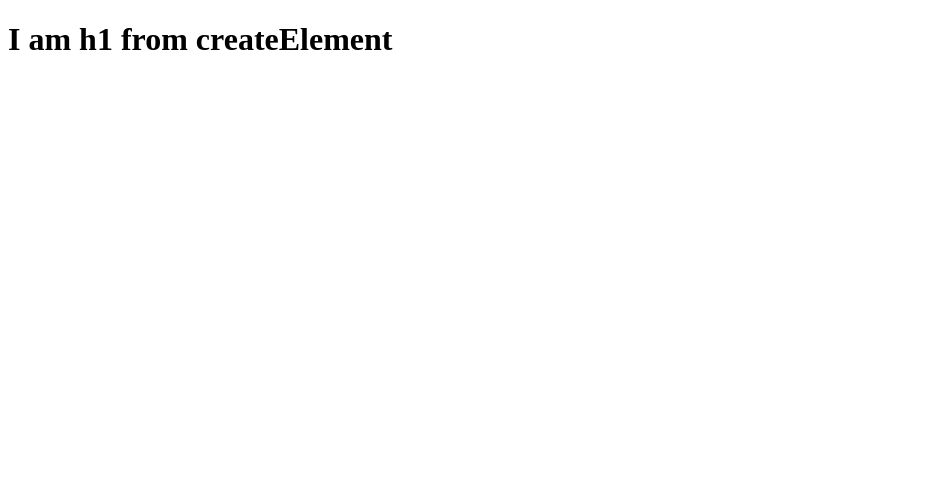
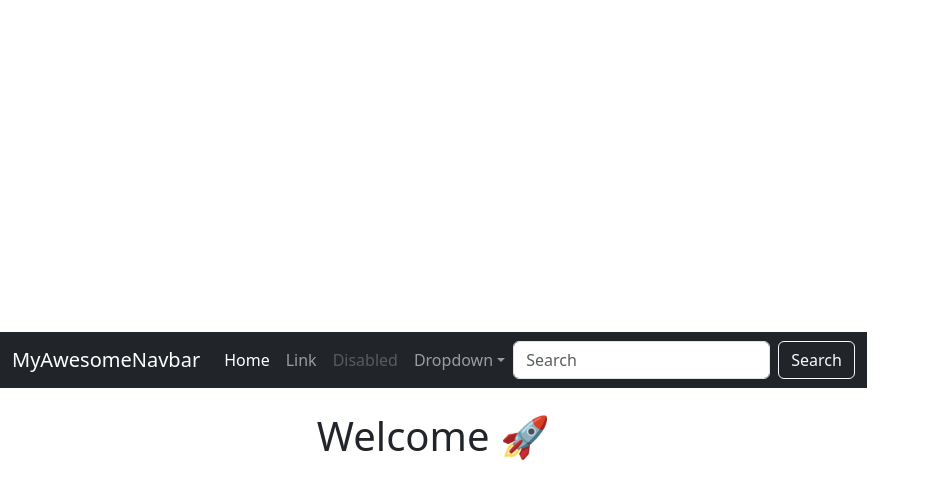
Before and after one commit to AbdurRehmanQayyum/React-Practice-Lab-, a React (Vite) app: page / in a window 1280 px wide. Shown: the top 498 px of the page, without its empty margins (0-930 px from the left). Built offline with nearby package versions, Linux system fonts and the light colour scheme.

Commit message:
Navbar Added

```diff
--- a/package.json
+++ b/package.json
@@ -10,6 +10,7 @@
     "preview": "vite preview"
   },
   "dependencies": {
+    "bootstrap": "^5.3.8",
     "react": "^19.2.0",
     "react-dom": "^19.2.0"
   },
--- a/src/App.jsx
+++ b/src/App.jsx
@@ -1,35 +1,12 @@
-import { useState } from 'react'
-import reactLogo from './assets/react.svg'
-import viteLogo from '/vite.svg'
-import './App.css'
+import MyAwesomeNavbar from "./components/MyAwesomeNavbar";
 
 function App() {
-  const [count, setCount] = useState(0)
-
   return (
     <>
-      <div>
-        <a href="https://vite.dev" target="_blank">
-          <img src={viteLogo} className="logo" alt="Vite logo" />
-        </a>
-        <a href="https://react.dev" target="_blank">
-          <img src={reactLogo} className="logo react" alt="React logo" />
-        </a>
-      </div>
-      <h1>Vite + React</h1>
-      <div className="card">
-        <button onClick={() => setCount((count) => count + 1)}>
-          count is {count}
-        </button>
-        <p>
-          Edit <code>src/App.jsx</code> and save to test HMR
-        </p>
-      </div>
-      <p className="read-the-docs">
-        Click on the Vite and React logos to learn more
-      </p>
+      <MyAwesomeNavbar />
+      <h1 className="text-center mt-4">Welcome 🚀</h1>
     </>
-  )
+  );
 }
 
-export default App
+export default App;
--- /dev/null
+++ b/src/components/MyAwesomeNavbar.jsx
@@ -0,0 +1,67 @@
+function MyAwesomeNavbar() {
+  return (
+    <nav className="navbar navbar-expand-sm navbar-dark bg-dark">
+      <div className="container-fluid">
+        <a className="navbar-brand" href="#">
+          MyAwesomeNavbar
+        </a>
+
+        <button
+          className="navbar-toggler"
+          type="button"
+          data-bs-toggle="collapse"
+          data-bs-target="#navbarExample"
+          aria-controls="navbarExample"
+          aria-expanded="false"
+          aria-label="Toggle navigation"
+        >
+          <span className="navbar-toggler-icon"></span>
+        </button>
+
+        <div className="collapse navbar-collapse" id="navbarExample">
+          <ul className="navbar-nav me-auto mb-2 mb-sm-0">
+            <li className="nav-item">
+              <a className="nav-link active" href="#">
+                Home
+              </a>
+            </li>
+
+            <li className="nav-item">
+              <a className="nav-link" href="#">
+                Link
+              </a>
+            </li>
+
+            <li className="nav-item">
+              <a className="nav-link disabled">Disabled</a>
+            </li>
+
+            <li className="nav-item dropdown">
+              <a
+                className="nav-link dropdown-toggle"
+                href="#"
+                role="button"
+                data-bs-toggle="dropdown"
+              >
+                Dropdown
+              </a>
+              <ul className="dropdown-menu">
+                <li><a className="dropdown-item" href="#">Action</a></li>
+                <li><a className="dropdown-item" href="#">Another action</a></li>
+                <li><hr className="dropdown-divider" /></li>
+                <li><a className="dropdown-item" href="#">Something else</a></li>
+              </ul>
+            </li>
+          </ul>
+
+          <form className="d-flex">
+            <input className="form-control me-2" placeholder="Search" />
+            <button className="btn btn-outline-light">Search</button>
+          </form>
+        </div>
+      </div>
+    </nav>
+  );
+}
+
+export default MyAwesomeNavbar;
--- a/src/main.jsx
+++ b/src/main.jsx
@@ -1,17 +1,14 @@
-// import { StrictMode } from 'react'
-// import { createRoot } from 'react-dom/client'
-// import './index.css'
-// import App from './App.jsx'
+import { StrictMode } from "react";
+import { createRoot } from "react-dom/client";
+import App from "./App.jsx";
+import "./index.css";
 
-// createRoot(document.getElementById('root')).render(
-//   <StrictMode>
-//     <App />
-//   </StrictMode>,
-// )
+// Bootstrap imports (ONLY HERE)
+import "bootstrap/dist/css/bootstrap.min.css";
+import "bootstrap/dist/js/bootstrap.bundle.min.js";
 
-import { createElement } from "react"
-import { createRoot } from "react-dom/client"
-const root = createRoot(document.getElementById("root"))
-root.render (
-  createElement("h1", null, "I am h1 from createElement")
-)
+createRoot(document.getElementById("root")).render(
+  <StrictMode>
+    <App />
+  </StrictMode>
+);
```
Also changed, not shown: 1 other file (tests, documents, lock files or other folders).
